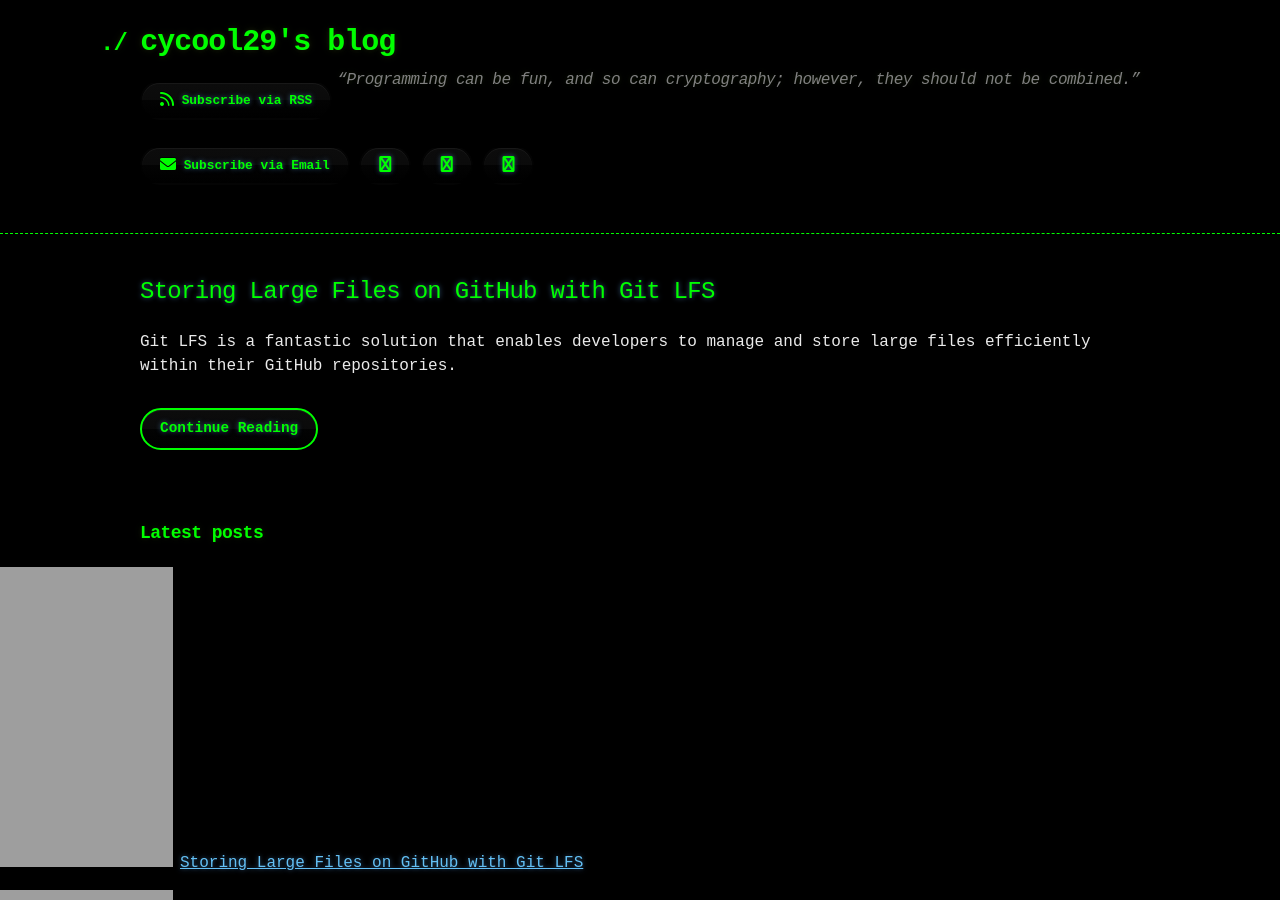
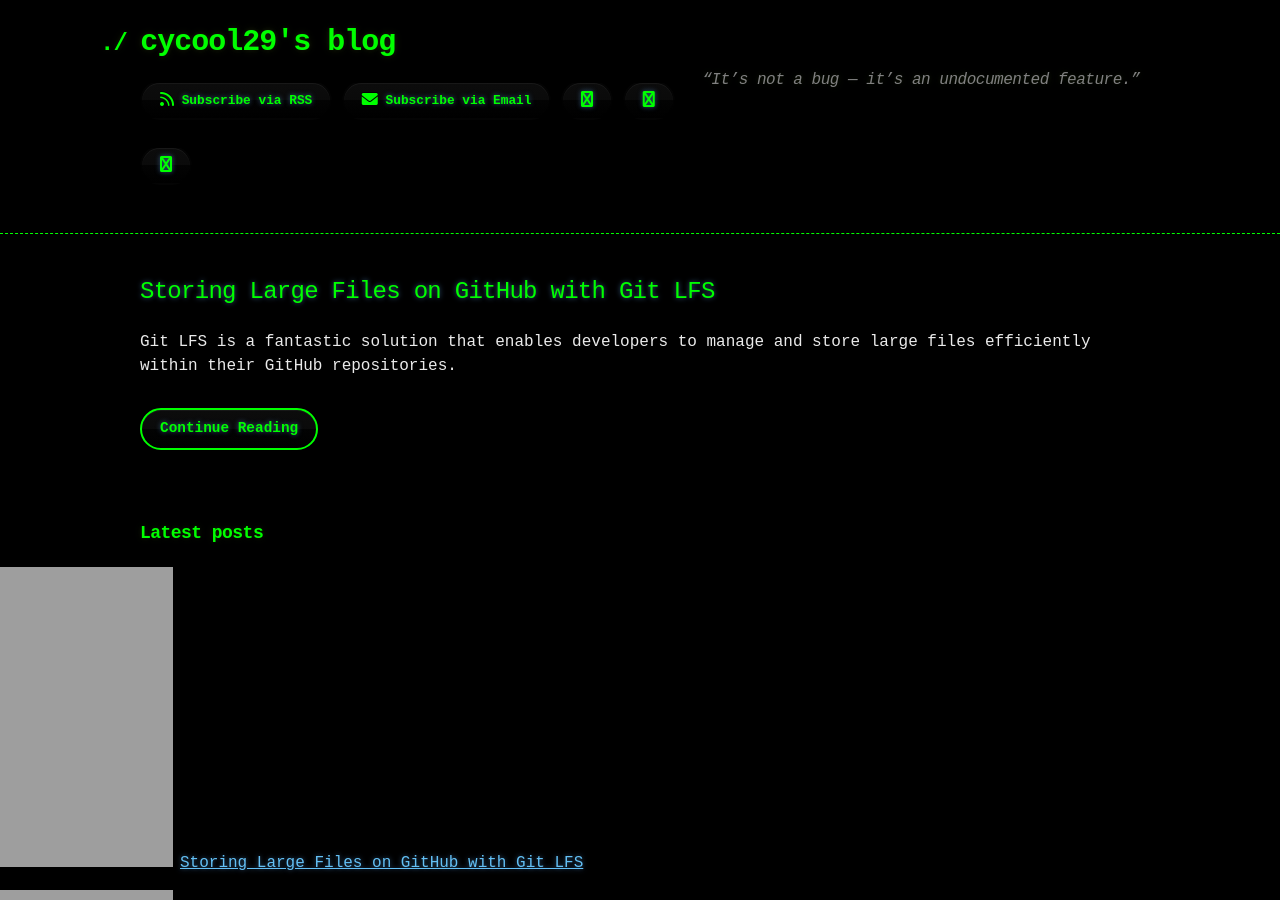
Before and after one commit to cycool29/cycool29.github.io, a Jekyll site: the page built from index.md, in a window 1280 px wide and 900 px high. Built offline with Jekyll 4.4.1, drawn with Linux system fonts in a browser that asks for light colours; a style sheet for code colours, icons or effects is not loaded.

Commit message:
Update quotes

```diff
--- a/_config.yml
+++ b/_config.yml
@@ -1,5 +1,5 @@
 title: cycool29's blog
-description: "“Programming can be fun, and so can cryptography; however, they should not be combined.” "
+description: "“It’s not a bug — it’s an undocumented feature.” "
 bio: A high school student. Intermediate in Python, Git, Bash. Learning JavaScript. He/Him. "
 author: cycool29
 url: https://cycool29.github.io
```
